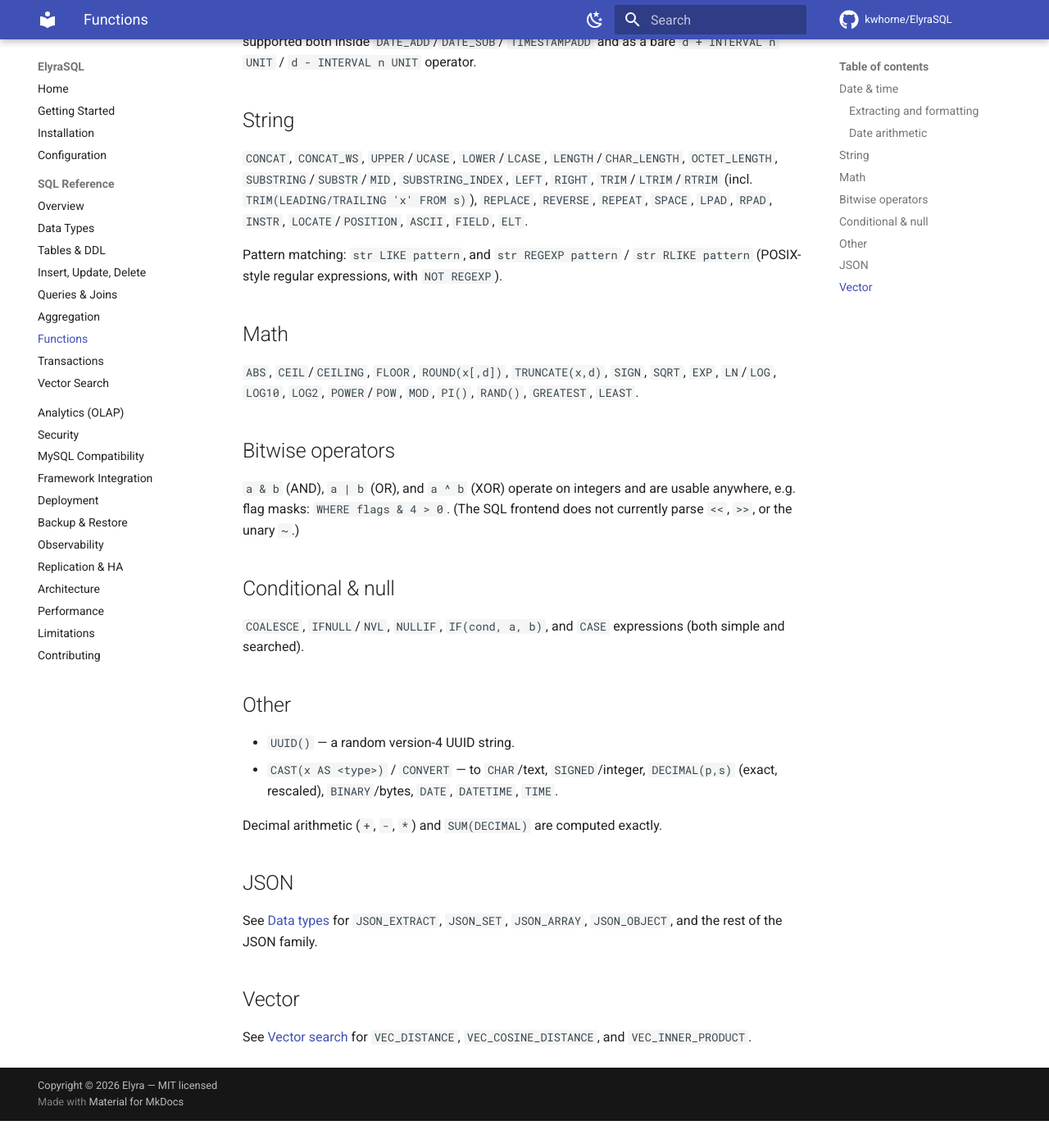
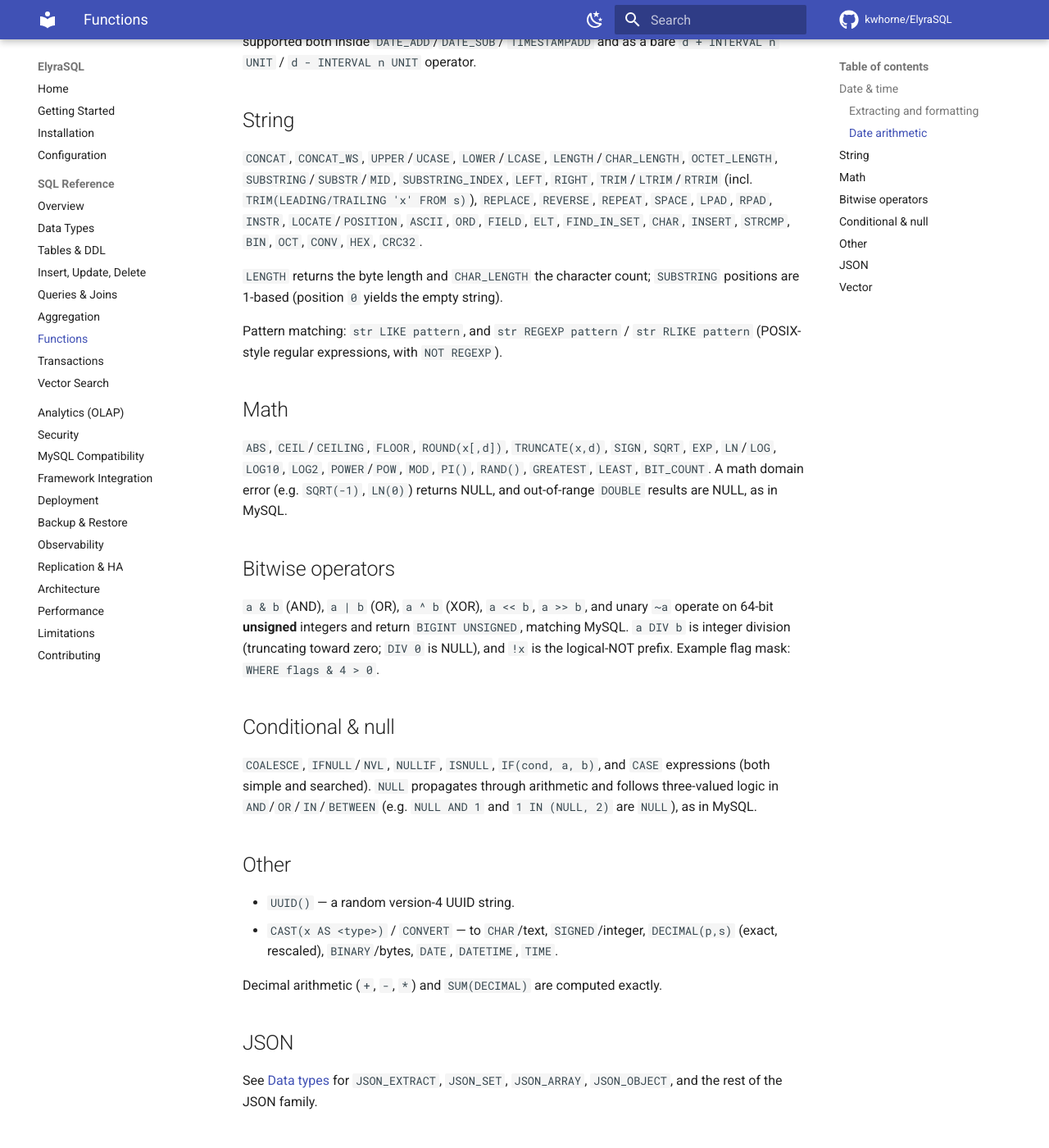
Before and after one commit to kwhorne/ElyraSQL, an MkDocs documentation site: the page built from docs/sql/functions.md, in a window 1280 px wide and 1400 px high, scrolled down 1498 px. Shown: the whole window at 82% size. Built offline with MkDocs 1.6.1 and Material for MkDocs 9.7.7, drawn with Linux system fonts in a browser that asks for light colours; comment, search, counter and statistics services are not loaded; before the commit the page ends 2865 px from its top, so only the background shows below that.

Commit message:
release: 1.2.0 — MySQL-semantics differential audit
Bump to 1.2.0 (SERVER_VERSION 8.0.0-ElyraSQL-1.2.0). CHANGELOG [1.2.0] documents
the differential harness (180 cases vs real MySQL 8 in CI) and the correctness
fixes it surfaced: NULL propagation, three-valued AND/OR/IN/BETWEEN, math-domain
NULL, LENGTH bytes, SUBSTRING(0), CAST rounding/unsigned-wrap/invalid-date,
DATE_ADD type inference, DIV, `!`, unsigned bit aggregates, and the new functions
(ISNULL/STRCMP/BIT_COUNT/TO_DAYS/INSERT/CONV/ORD/BIN/OCT/CRC32). docs/sql/
functions.md refreshed (new functions, NULL/3VL and bitwise semantics; removed a
stale note). No on-disk format change.

```diff
--- a/Cargo.toml
+++ b/Cargo.toml
@@ -15,7 +15,7 @@
 exclude = ["fuzz"]
 
 [workspace.package]
-version = "1.1.3"
+version = "1.2.0"
 edition = "2021"
 rust-version = "1.82"
 license = "MIT"
--- a/docs/sql/functions.md
+++ b/docs/sql/functions.md
@@ -53,7 +53,11 @@
 `OCTET_LENGTH`, `SUBSTRING`/`SUBSTR`/`MID`, `SUBSTRING_INDEX`, `LEFT`, `RIGHT`,
 `TRIM`/`LTRIM`/`RTRIM` (incl. `TRIM(LEADING/TRAILING 'x' FROM s)`), `REPLACE`,
 `REVERSE`, `REPEAT`, `SPACE`, `LPAD`, `RPAD`, `INSTR`, `LOCATE`/`POSITION`,
-`ASCII`, `FIELD`, `ELT`.
+`ASCII`, `ORD`, `FIELD`, `ELT`, `FIND_IN_SET`, `CHAR`, `INSERT`, `STRCMP`,
+`BIN`, `OCT`, `CONV`, `HEX`, `CRC32`.
+
+`LENGTH` returns the byte length and `CHAR_LENGTH` the character count;
+`SUBSTRING` positions are 1-based (position `0` yields the empty string).
 
 Pattern matching: `str LIKE pattern`, and `str REGEXP pattern` / `str RLIKE
 pattern` (POSIX-style regular expressions, with `NOT REGEXP`).
@@ -62,18 +66,22 @@
 
 `ABS`, `CEIL`/`CEILING`, `FLOOR`, `ROUND(x[,d])`, `TRUNCATE(x,d)`, `SIGN`,
 `SQRT`, `EXP`, `LN`/`LOG`, `LOG10`, `LOG2`, `POWER`/`POW`, `MOD`, `PI()`,
-`RAND()`, `GREATEST`, `LEAST`.
+`RAND()`, `GREATEST`, `LEAST`, `BIT_COUNT`. A math domain error (e.g. `SQRT(-1)`,
+`LN(0)`) returns NULL, and out-of-range `DOUBLE` results are NULL, as in MySQL.
 
 ## Bitwise operators
 
-`a & b` (AND), `a | b` (OR), and `a ^ b` (XOR) operate on integers and are
-usable anywhere, e.g. flag masks: `WHERE flags & 4 > 0`. (The SQL frontend does
-not currently parse `<<`, `>>`, or the unary `~`.)
+`a & b` (AND), `a | b` (OR), `a ^ b` (XOR), `a << b`, `a >> b`, and unary `~a`
+operate on 64-bit **unsigned** integers and return `BIGINT UNSIGNED`, matching
+MySQL. `a DIV b` is integer division (truncating toward zero; `DIV 0` is NULL),
+and `!x` is the logical-NOT prefix. Example flag mask: `WHERE flags & 4 > 0`.
 
 ## Conditional & null
 
-`COALESCE`, `IFNULL`/`NVL`, `NULLIF`, `IF(cond, a, b)`, and `CASE` expressions
-(both simple and searched).
+`COALESCE`, `IFNULL`/`NVL`, `NULLIF`, `ISNULL`, `IF(cond, a, b)`, and `CASE`
+expressions (both simple and searched). `NULL` propagates through arithmetic and
+follows three-valued logic in `AND`/`OR`/`IN`/`BETWEEN` (e.g. `NULL AND 1` and
+`1 IN (NULL, 2)` are `NULL`), as in MySQL.
 
 ## Other
 
```
Also changed, not shown: CHANGELOG.md (+46 -0 lines), README.md (+5 -5 lines), docs/deployment.md (+2 -2 lines), docs/installation.md (+3 -3 lines), docs/mysql-compatibility.md (+1 -1 lines), 2 other files.
